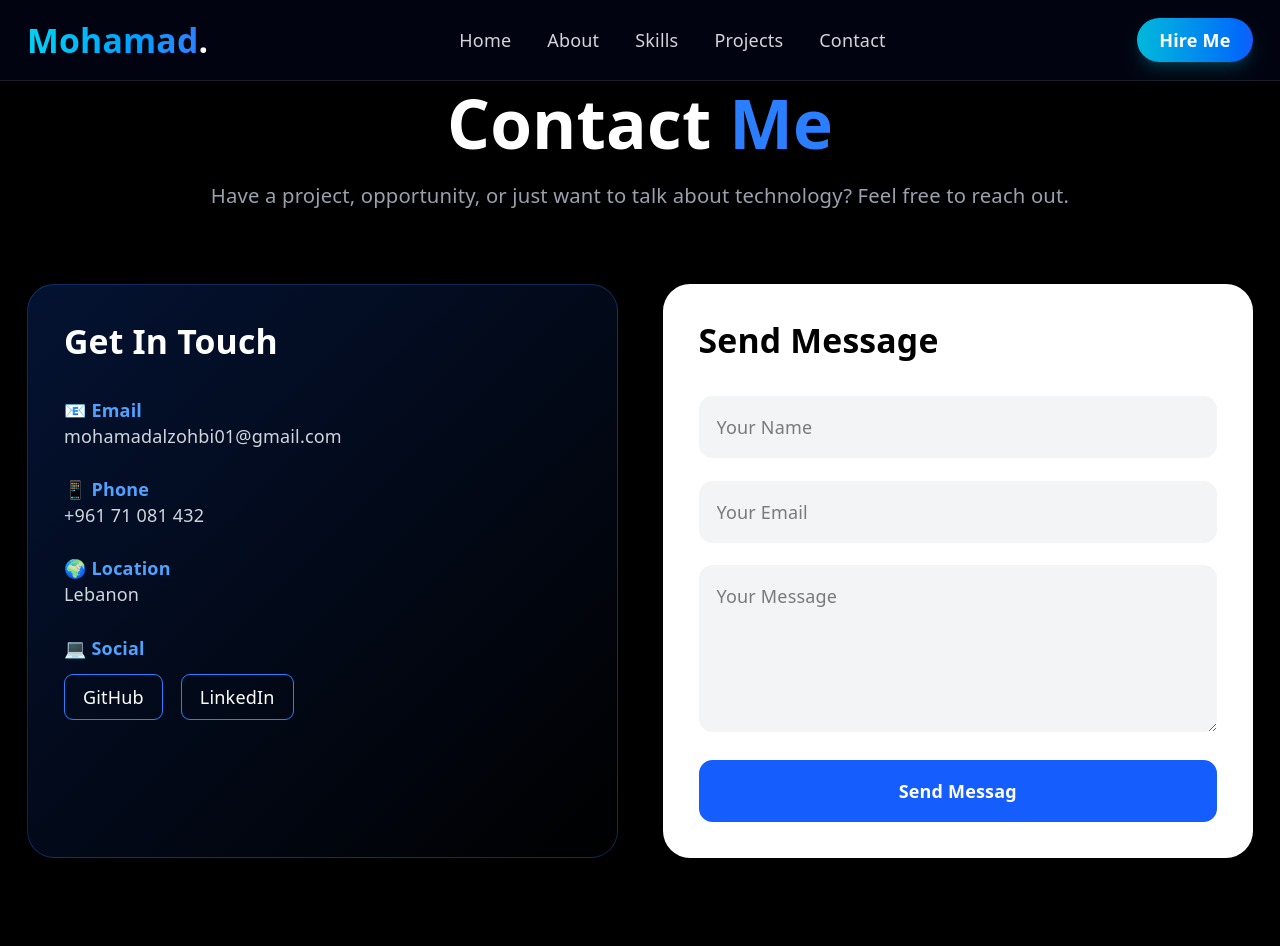
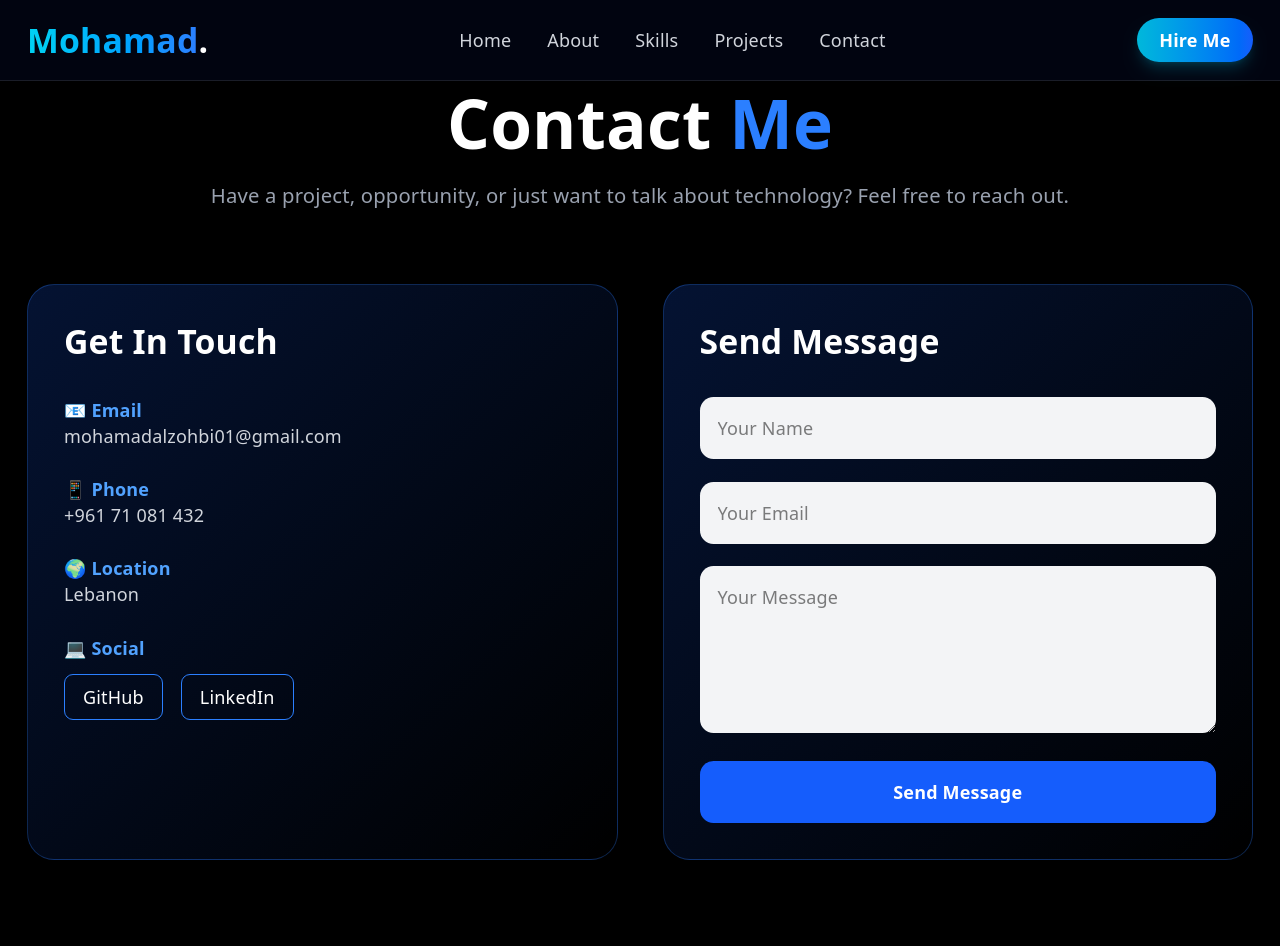
Before and after one commit to MohamadAl-Zohbi/portfolio, a React app: page /contact in a window 1280 px wide. Shown: the top 946 px of the page. Built offline with nearby package versions, Linux system fonts and the light colour scheme; the HTML template or start-up script is replaced by a standard one.

Commit message:
api whatsapp

```diff
--- a/src/pages/contact.jsx
+++ b/src/pages/contact.jsx
@@ -1,7 +1,17 @@
 import { useState } from "react";
 
 
+function sendMessage(){
+console.log(name)
+}
   export default function Contact() {
+  const [name, setName] = useState('');
+  const [email, setEmail] = useState('');
+  const [message, setMessage] = useState('');
+
+
+
+
     return (
       <section className="min-h-screen bg-black text-white py-20 px-6">
 
@@ -170,7 +180,10 @@ export default function Contact() {
             {/* Message Form */}
 
             <div className="
-            bg-white
+            bg-gradient-to-br
+            from-blue-600/20
+border
+            border-blue-500/30
             text-black
             rounded-3xl
             p-8
@@ -181,6 +194,7 @@ export default function Contact() {
               text-3xl
               font-bold
               mb-8
+              text-white
             ">
                 Send Message
               </h2>
@@ -202,6 +216,8 @@ export default function Contact() {
                 focus:ring-2
                 focus:ring-blue-500
                 "
+                value={name}
+                onChange={(e) => setName(e.target.value)}
                 />
 
 
@@ -218,6 +234,8 @@ export default function Contact() {
                 focus:ring-2
                 focus:ring-blue-500
                 "
+                value={email}
+                onChange={e => setEmail(e.target.value)}
                 />
 
 
@@ -234,6 +252,8 @@ export default function Contact() {
                 focus:ring-2
                 focus:ring-blue-500
                 "
+                value={message}
+                onChange={e => setMessage(e.target.value)}
                 />
 
 
@@ -248,8 +268,9 @@ export default function Contact() {
                 hover:bg-blue-700
                 transition
                 "
+                onClick={sendMessage}
                 >
-                <a href="#">Send Messag</a>
+                  Send Message
                 </button>
 
 
```
Lines whose indentation alone changed are shown as unchanged.
